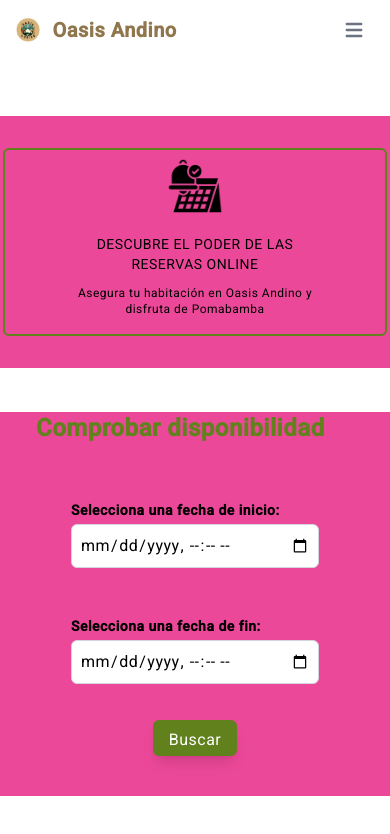
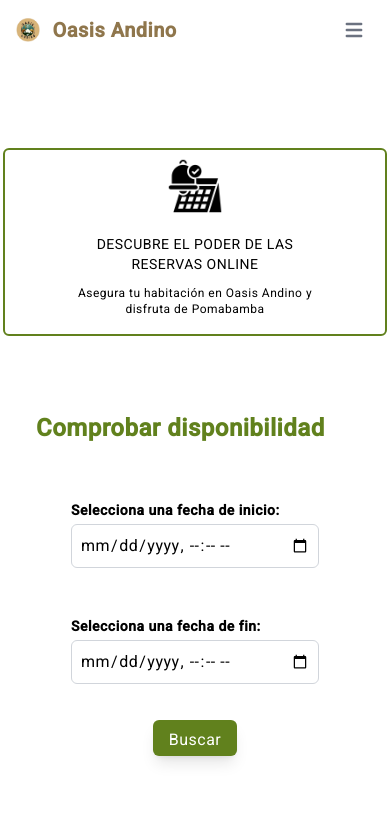
Before and after one commit to orgOasisAndino/app-oasis-andino-angular, an Angular app: page /reservation in a window 390 px wide. Shown: the top 834 px of the page. Built offline with nearby package versions, Linux system fonts and the light colour scheme.

Commit message:
Segunda version responsive de la sección reservacion

```diff
--- a/src/app/domains/rooms/components/room/room.component.html
+++ b/src/app/domains/rooms/components/room/room.component.html
@@ -23,7 +23,7 @@
 
   <div class="flex flex-col items-center justify-center px-1 sm:px-1 md:px-6 lg:px-6 w-auto h-[20rem] rounded-b-lg sm:rounded-b-lg md:rounded-r-lg lg:rounded-r-lg">
     <div class="flex flex-col place-items-center">
-      <div class="font-bold ">Habitacion {{room.number}}</div>
+      <div class="font-bold ">Habitación {{room.number}}</div>
       <div class="text-xs">Piso {{room.floor}}</div>
       <div class="text-xs">Con vista a la calle</div>
     </div>
--- a/src/app/domains/shared/pages/payments/payments.component.html
+++ b/src/app/domains/shared/pages/payments/payments.component.html
@@ -1,6 +1,6 @@
 <div></div>
 
-<div class="mt-8 ml-16 ">
+<div class="mt-8 ml-16">
   <div class="gap-4 pl-5 pt-4 sm:pt-7 md:pt-8 lg:pt-9">
     <p class="text-3xl font-bold text-secondary">Métodos de pago</p>
     <p class="text-lg">
--- a/src/app/domains/shared/pages/reservation/reservation.component.html
+++ b/src/app/domains/shared/pages/reservation/reservation.component.html
@@ -1,16 +1,17 @@
 
 <div *ngIf="mostrarDetalles; else roomList">
-  <div class="pt-9">
+  <div class="pt-9 ">
     <p class="text-2xl sm:text-2xl md:text-2xl lg:text-3xl font-bold pl-16 pt-9 text-secondary">Detalles de la Reserva</p>
 
-    <div class="flex flex-row pl-16 mt-7 ">
+    <div class="flex flex-col sm:flex-col md:flex-row lg:flex-rowpl-16 mt-7 ">
 
-      <div class="flex flex-row place-items-center w-auto h-[20rem] rounded-lg border border-gray-200 shadow-xlbg-pink-500 sm:bg-red-300 md:bg-lime-200 lg:bg-purple-400">
-        <img class="w-[20rem] h-[20rem] rounded-l-lg" src="../../../../../assets/imgs/room.jpg" alt="room">
+      <div class="flex flex-col sm:flex-col md:flex-row lg:flex-row place-items-center w-[24rem] sm:w-[24rem] md:w-[40rem] lg:w-[40rem] h-[16rem] sm:h-[15rem] md:h-[20rem] lg:h-[20rem] rounded-lg border border-gray-200 shadow-xl bg-pink-500 sm:bg-red-300 md:bg-lime-200 lg:bg-purple-400">
+        <!--<img class="md:w-[18rem] lg:w-[20rem] md:h-[20rem] lg:h-[20rem] md:rounded-l-lg lg:rounded-l-lg hidden md:block" src="../../../../../assets/imgs/room.jpg" alt="room">-->
+        <img class="w-[20rem] h-[17rem] sm:h-[17rem] md:h-[20rem] lg:h-[20rem] rounded-t-lg sm:rounded-t-lg md:rounded-l-lg lg:rounded-l-lg" src="../../../../../assets/imgs/room.jpg" alt="room">
 
         <div class=" flex flex-col items-center justify-center px-6 w-auto h-[20rem] rounded-r-lg pt-2">
           <div class="flex flex-col place-items-center">
-            <div class="font-bold ">Habitacion  {{aux().number}} </div>
+            <div class="font-bold text-sm">Habitación  {{aux().number}} </div>
             <div class="text-xs">Piso {{aux().number}}</div>
             <div class="text-xs">Con vista a la calle</div>
           </div>
@@ -28,7 +29,7 @@
         </div>
       </div>
 
-      <div class="bg-gray-300 ml-32 pt-4 rounded-sm border-black w-96 h-64">
+      <div class="bg-gray-300  pt-4 rounded-sm border-black w-96 h-64">
         <div class="px-6">
             <p class="font-semibold">Su estancia</p>
           <div>
@@ -44,12 +45,7 @@
       </div>
     </div>
 
-    <!--<div class="flex items-center justify-items-center p-4 bg-gray-200 rounded-lg w-60 mt-8 ml-16">
-      <span class="mr-4">Huéspedes</span>
-      <button class="bg-gray-400 text-white rounded w-6 h-6 flex items-center justify-center">-</button>
-      <span class="mx-4">1</span>
-      <button class="bg-gray-400 text-white rounded w-6 h-6 flex items-center justify-center">+</button>
-    </div>-->
+
 
     <div class="flex items-center justify-center mt-5 ">
       <button (click)="onConfirmReservation()" routerLink="/payments" type="button" class="bg-secondary text-white rounded-lg w-28 h-10 text-md mt-8 ml-12 mb-8 transform transition-transform duration-300 hover:scale-110">Confirmar</button>
@@ -63,7 +59,7 @@
 <ng-template #roomList>
 
 
-<div class=" mt-14 py-8 flex flex-col items-center bg-pink-500 sm:bg-red-300 md:bg-lime-200 lg:bg-purple-400">
+<div class=" mt-14 py-8 flex flex-col items-center">
   <div class="border-2 border-secondary rounded-md flex flex-col sm:flex-col md:flex-row lg:flex-row justify-center items-center gap-5 sm:gap-8 md:gap-20 lg:gap-20 w-96 sm:w-80 md:w-auto lg:w-auto py-2 sm:py-3 md:py-4 lg:py-5 px-1 sm:px-3 md:px-32 lg:px-36">
     <img class="w-14 sm:w-16 md:w-20 lg:w-20" src="../../../../../assets/imgs/reminder_7465813.png" alt="iconreserva">
 
@@ -74,7 +70,7 @@
   </div>
 </div>
 
-<div class="mt-11 mb-6 pb-10 bg-pink-500 sm:bg-red-300 md:bg-lime-200 lg:bg-purple-400">
+<div class="mt-11 mb-6 pb-10 ">
   <p class="text-2xl sm:text-2xl md:text-2xl lg:text-3xl font-bold text-secondary pl-9">Comprobar disponibilidad</p>
 
   <div class="flex flex-col sm:flex-col md:flex-row lg:flex-row  justify-center items-center mt-14 w-auto">
```
